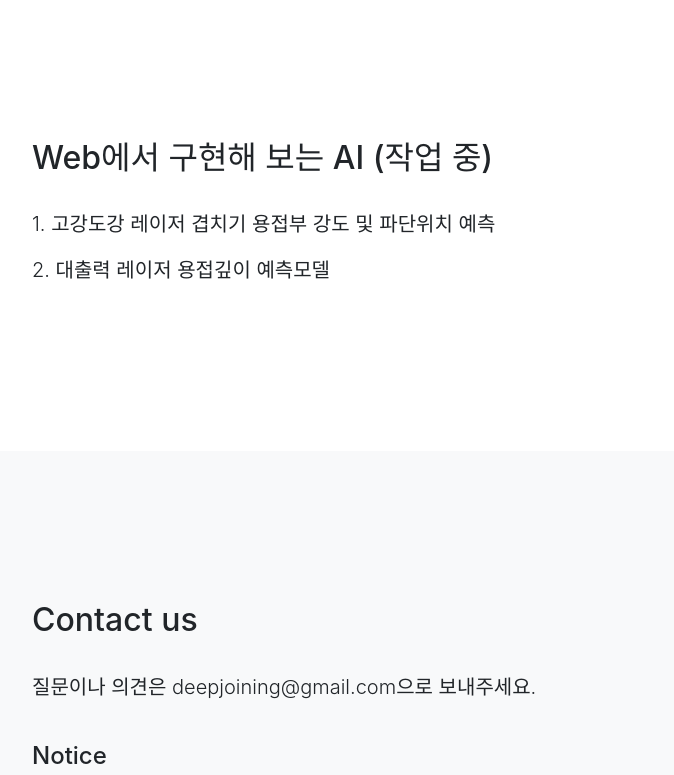
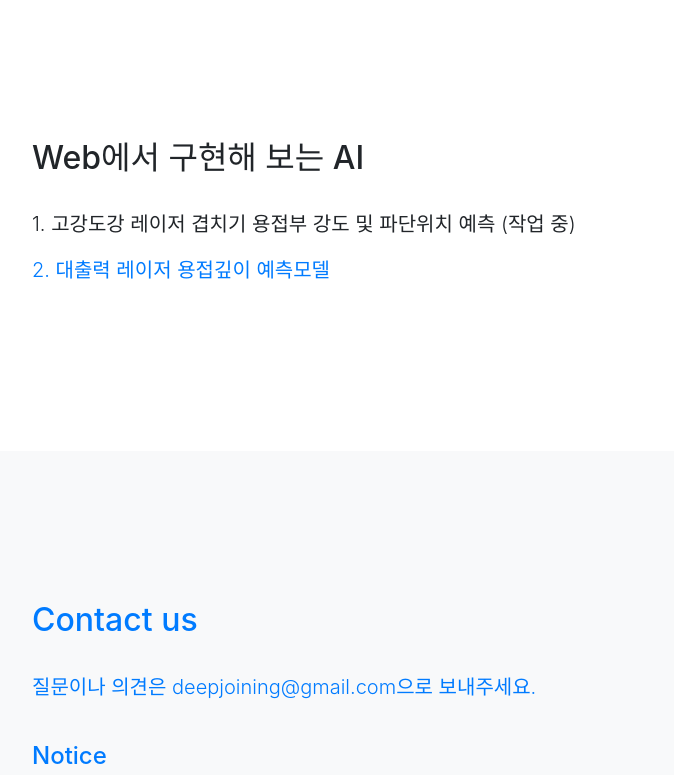
Before and after one commit to deepjoining/deepjoining.github.io, a website with bundled scripts: page index.html in a window 1280 px wide. Shown: the part 3280-4055 px from the top of the page, without its empty margins (53-727 px from the left). Built offline with nearby package versions, Linux system fonts and the light colour scheme.

Commit message:
Update index.html

```diff
--- a/index.html
+++ b/index.html
@@ -181,10 +181,10 @@
     <div class="container">
       <div class="row">
         <div class="col-lg-12 mx-auto">
-          <h2>Web에서 구현해 보는 AI (작업 중)</h2>
+          <h2>Web에서 구현해 보는 AI</h2>
           <br>
-          <p class="lead">1. 고강도강 레이저 겹치기 용접부 강도 및 파단위치 예측</p>
-          <p class="lead">2. 대출력 레이저 용접깊이 예측모델</p>
+          <p class="lead">1. 고강도강 레이저 겹치기 용접부 강도 및 파단위치 예측 (작업 중)</p>
+          <p class="lead"> <a href="https://deepjoining.github.io/laser_penetration.html"> 2. 대출력 레이저 용접깊이 예측모델</p>
         </div>
       </div>
     </div>
```
